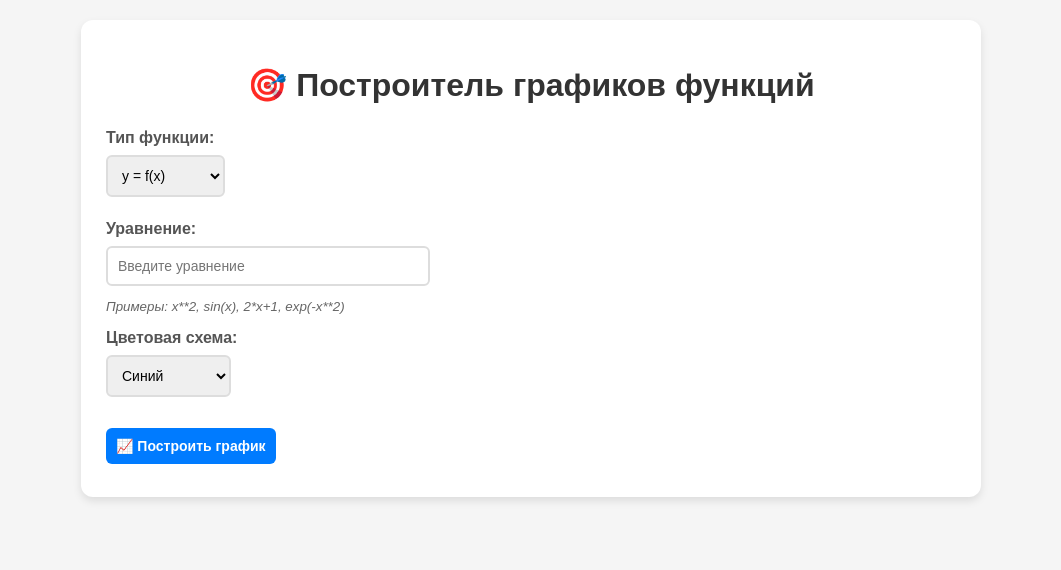
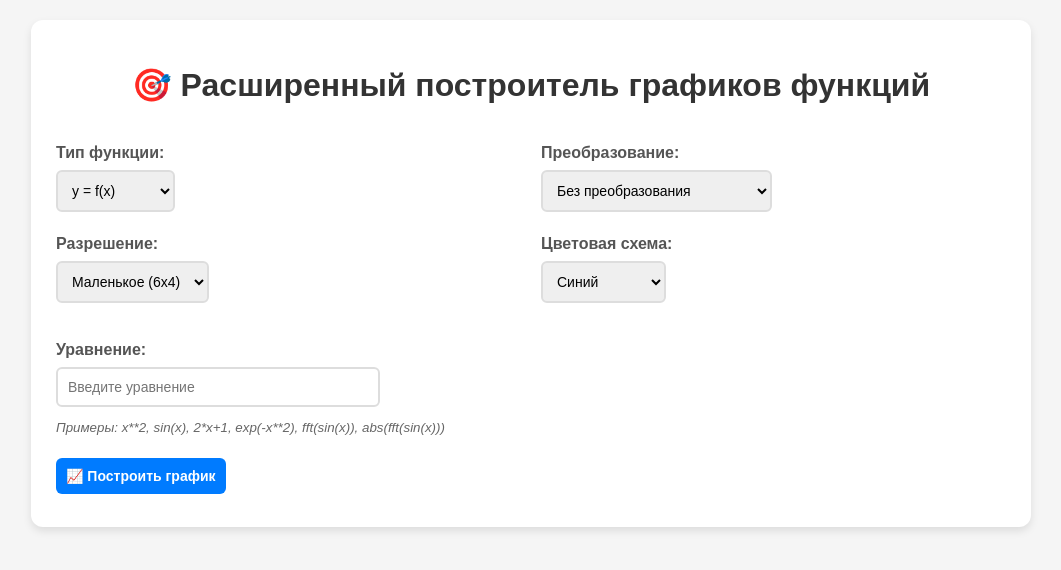
Before and after one commit to KrechkoVsevolod201/mathdraw, a Flask app: page / in a window 1280 px wide. Shown: the top 570 px of the page, without its empty margins (109-1170 px from the left). Run offline with Flask 3, Linux system fonts and the light colour scheme.

Commit message:
Базовый генератор обоев с матфункциями готов!

```diff
--- a/app.py
+++ b/app.py
@@ -9,6 +9,7 @@ import numpy as np
 import os
 from matplotlib.colors import LinearSegmentedColormap
 import matplotlib.cm as cm
+from scipy.fft import fft, fft2, fftfreq, fftshift
 
 app = Flask(__name__)
 
@@ -27,7 +28,10 @@ def take_math_equation(equation_str, variables_count=1):
             'np': np,
             'sin': np.sin, 'cos': np.cos, 'tan': np.tan,
             'sqrt': np.sqrt, 'log': np.log, 'exp': np.exp,
-            'pi': np.pi, 'e': np.e
+            'pi': np.pi, 'e': np.e,
+            'fft': fft, 'fft2': fft2, 'fftfreq': fftfreq, 'fftshift': fftshift,
+            'abs': np.abs, 'angle': np.angle, 'real': np.real, 'imag': np.imag,
+            'conj': np.conj, 'log10': np.log10, 'log2': np.log2
         }
 
         # Проверяем безопасность выражения
@@ -60,7 +64,9 @@ def get_colormap(color_name):
         'cool': cm.cool,
         'viridis': cm.viridis,
         'plasma': cm.plasma,
-        'magma': cm.magma
+        'magma': cm.magma,
+        'jet': cm.jet,
+        'inferno': cm.inferno
     }
     return colormaps.get(color_name, cm.Blues)
 
@@ -76,24 +82,72 @@ def get_single_color(color_name):
     }
     return colors.get(color_name, '#1f77b4')
 
-def create_plot(func, color_name, variables_count=1, format='png'):
+def apply_transform(data, transform):
+    """Применяет математическое преобразование к данным"""
+    if transform == 'none':
+        return data
+    elif transform == 'abs':
+        return np.abs(data)
+    elif transform == 'angle':
+        return np.angle(data)
+    elif transform == 'real':
+        return np.real(data)
+    elif transform == 'imag':
+        return np.imag(data)
+    elif transform == 'log':
+        return np.log(np.abs(data) + 1e-10)  # Добавляем маленькое значение чтобы избежать log(0)
+    elif transform == 'log10':
+        return np.log10(np.abs(data) + 1e-10)
+    elif transform == 'fft':
+        if data.ndim == 1:
+            return np.abs(fftshift(fft(data)))
+        else:
+            return np.abs(fftshift(fft2(data)))
+    elif transform == 'fft_phase':
+        if data.ndim == 1:
+            return np.angle(fftshift(fft(data)))
+        else:
+            return np.angle(fftshift(fft2(data)))
+    else:
+        return data
+
+def create_plot(func, color_name, variables_count=1, transform='none', resolution='medium', format='png'):
     """Создает график функции и возвращает его в указанном формате"""
     try:
-        plt.figure(figsize=(8, 6), dpi=100, facecolor='white')
+        # Настройка размера в зависимости от разрешения
+        resolution_map = {
+            'small': (6, 4),
+            'medium': (8, 6),
+            'large': (12, 8),
+            '4k': (16, 9)
+        }
+        figsize = resolution_map.get(resolution, (8, 6))
+
+        plt.figure(figsize=figsize, dpi=100, facecolor='white')
+
+        # Настройка количества точек в зависимости от разрешения
+        points_map = {
+            'small': 500,
+            'medium': 1000,
+            'large': 2000,
+            '4k': 4000
+        }
+        points = points_map.get(resolution, 1000)
 
         if variables_count == 3:
             # Для функций с тремя переменными (x, y, z)
-            x = np.linspace(-5, 5, 30)
-            y = np.linspace(-5, 5, 30)
-            z_val = np.linspace(-5, 5, 30)
+            grid_points = int(np.sqrt(points))
+            x = np.linspace(-5, 5, grid_points)
+            y = np.linspace(-5, 5, grid_points)
+            z_val = np.linspace(-5, 5, grid_points)
             X, Y, Z = np.meshgrid(x, y, z_val)
 
             # Вычисляем значение функции
             W = func(X, Y, Z)
+            W = apply_transform(W, transform)
 
             # Визуализируем 2D срез при z=0
-            z_index = np.abs(z_val).argmin()  # Индекс ближайшего к нулю z
-            Z_slice = Z[:, :, z_index]
+            z_index = np.abs(z_val).argmin()
             W_slice = W[:, :, z_index]
 
             colormap = get_colormap(color_name)
@@ -101,29 +155,32 @@ def create_plot(func, color_name, variables_count=1, format='png'):
 
         elif variables_count == 2:
             # Для функций с двумя переменными (x, y)
-            x = np.linspace(-10, 10, 100)
-            y = np.linspace(-10, 10, 100)
+            grid_points = int(np.sqrt(points))
+            x = np.linspace(-10, 10, grid_points)
+            y = np.linspace(-10, 10, grid_points)
             X, Y = np.meshgrid(x, y)
             Z = func(X, Y)
+            Z = apply_transform(Z, transform)
 
             colormap = get_colormap(color_name)
             plt.contourf(X, Y, Z, levels=50, cmap=colormap)
 
         else:
             # Для функций с одной переменной (x)
-            x = np.linspace(-10, 10, 1000)
+            x = np.linspace(-10, 10, points)
             y = func(x)
+            y = apply_transform(y, transform)
 
-            if color_name in ['rainbow', 'hot', 'cool', 'viridis', 'plasma', 'magma']:
+            if color_name in ['rainbow', 'hot', 'cool', 'viridis', 'plasma', 'magma', 'jet', 'inferno']:
                 # Для цветовых схем используем градиент
                 colormap = get_colormap(color_name)
                 for i in range(len(x)-1):
                     color = colormap(i/len(x))
-                    plt.plot(x[i:i+2], y[i:i+2], color=color, linewidth=3)
+                    plt.plot(x[i:i+2], y[i:i+2], color=color, linewidth=2)
             else:
                 # Для одиночных цветов
                 color = get_single_color(color_name)
-                plt.plot(x, y, color=color, linewidth=3)
+                plt.plot(x, y, color=color, linewidth=2)
 
         # Убираем все оси и обозначения
         plt.axis('off')
@@ -131,8 +188,9 @@ def create_plot(func, color_name, variables_count=1, format='png'):
 
         # Сохраняем в буфер в указанном формате
         buf = BytesIO()
+        dpi = 100 if resolution != '4k' else 150
         plt.savefig(buf, format=format, bbox_inches='tight', pad_inches=0,
-                   facecolor='white', edgecolor='none', transparent=True)
+                   facecolor='white', edgecolor='none', transparent=True, dpi=dpi)
         plt.close()
         buf.seek(0)
 
@@ -141,9 +199,9 @@ def create_plot(func, color_name, variables_count=1, format='png'):
     except Exception as e:
         raise ValueError(f"Ошибка построения графика: {e}")
 
-def print_graph(func, color_name, variables_count=1):
+def print_graph(func, color_name, variables_count=1, transform='none', resolution='medium'):
     """Создает график функции и возвращает его как base64 строку"""
-    buf = create_plot(func, color_name, variables_count, 'png')
+    buf = create_plot(func, color_name, variables_count, transform, resolution, 'png')
     return base64.b64encode(buf.getvalue()).decode('utf-8')
 
 @app.route('/')
@@ -155,6 +213,8 @@ def plot():
     equation = request.form.get('equation', '')
     color_name = request.form.get('color', 'blue')
     function_type = request.form.get('function_type', 'x')
+    transform = request.form.get('transform', 'none')
+    resolution = request.form.get('resolution', 'medium')
 
     if not equation:
         return render_template('index.html', plot_data=None, error="Введите уравнение")
@@ -168,14 +228,16 @@ def plot():
             variables_count = 1
 
         func = take_math_equation(equation, variables_count)
-        plot_data = print_graph(func, color_name, variables_count)
+        plot_data = print_graph(func, color_name, variables_count, transform, resolution)
 
         return render_template('index.html',
                              plot_data=plot_data,
                              error=None,
                              equation=equation,
                              color=color_name,
-                             function_type=function_type)
+                             function_type=function_type,
+                             transform=transform,
+                             resolution=resolution)
 
     except Exception as e:
         return render_template('index.html',
@@ -183,7 +245,9 @@ def plot():
                              error=str(e),
                              equation=equation,
                              color=color_name,
-                             function_type=function_type)
+                             function_type=function_type,
+                             transform=transform,
+                             resolution=resolution)
 
 @app.route('/download', methods=['POST'])
 def download():
@@ -191,6 +255,8 @@ def download():
     equation = request.form.get('equation', '')
     color_name = request.form.get('color', 'blue')
     function_type = request.form.get('function_type', 'x')
+    transform = request.form.get('transform', 'none')
+    resolution = request.form.get('resolution', 'medium')
 
     if not equation or not format:
         return "Ошибка: уравнение или формат не указаны", 400
@@ -208,7 +274,7 @@ def download():
         if format not in ['png', 'svg']:
             return "Неверный формат", 400
 
-        buf = create_plot(func, color_name, variables_count, format)
+        buf = create_plot(func, color_name, variables_count, transform, resolution, format)
 
         filename = f"graph.{format}"
         return Response(
--- a/templates/index.html
+++ b/templates/index.html
@@ -5,7 +5,7 @@
     <meta name="viewport" content="width=device-width, initial-scale=1.0">
     <title>График функции</title>
     <style>
-        body { font-family: Arial, sans-serif; max-width: 900px; margin: 0 auto; padding: 20px; background: #f5f5f5; }
+        body { font-family: Arial, sans-serif; max-width: 1000px; margin: 0 auto; padding: 20px; background: #f5f5f5; }
         .container { background: white; padding: 25px; border-radius: 12px; box-shadow: 0 4px 8px rgba(0,0,0,0.1); }
         input, select, button { padding: 10px; margin: 8px 0; border: 2px solid #ddd; border-radius: 6px; font-size: 14px; }
         input { width: 300px; }
@@ -21,13 +21,17 @@
         small { color: #666; font-style: italic; display: block; margin-top: 5px; }
         h1 { color: #333; text-align: center; margin-bottom: 25px; }
         label { font-weight: bold; color: #555; }
+        .form-row { display: flex; gap: 20px; flex-wrap: wrap; }
+        .form-column { flex: 1; min-width: 250px; }
     </style>
 </head>
 <body>
     <div class="container">
-        <h1>🎯 Построитель графиков функций</h1>
+        <h1>🎯 Расширенный построитель графиков функций</h1>
 
         <form method="POST" action="/plot" id="plotForm">
+            <div class="form-row">
+                <div class="form-column">
                     <div class="form-group">
                         <label>Тип функции:</label><br>
                         <select name="function_type" id="functionType">
@@ -38,17 +42,30 @@
                     </div>
 
                     <div class="form-group">
-                <label id="equationLabel">Уравнение:</label><br>
-                <input type="text" name="equation" value="{{ equation or '' }}" placeholder="Введите уравнение" id="equationInput">
-                <div id="xExamples" class="{% if function_type != 'x' %}hidden{% endif %}">
-                    <small>Примеры: x**2, sin(x), 2*x+1, exp(-x**2)</small>
+                        <label>Разрешение:</label><br>
+                        <select name="resolution">
+                            <option value="small" {% if resolution == 'small' %}selected{% endif %}>Маленькое (6x4)</option>
+                            <option value="medium" {% if resolution == 'medium' %}selected{% endif %}>Среднее (8x6)</option>
+                            <option value="large" {% if resolution == 'large' %}selected{% endif %}>Большое (12x8)</option>
+                            <option value="4k" {% if resolution == '4k' %}selected{% endif %}>4K (16x9)</option>
+                        </select>
                     </div>
-                <div id="xyExamples" class="{% if function_type != 'xy' %}hidden{% endif %}">
-                    <small>Примеры: x**2 + y**2, sin(x)*cos(y), exp(-(x**2+y**2))</small>
                 </div>
-                <div id="xyzExamples" class="{% if function_type != 'xyz' %}hidden{% endif %}">
-                    <small>Примеры: x**2 + y**2 + z**2, sin(x)+cos(y)+tan(z)</small>
-                </div>
+
+                <div class="form-column">
+                    <div class="form-group">
+                        <label>Преобразование:</label><br>
+                        <select name="transform">
+                            <option value="none" {% if transform == 'none' %}selected{% endif %}>Без преобразования</option>
+                            <option value="abs" {% if transform == 'abs' %}selected{% endif %}>Абсолютное значение (abs)</option>
+                            <option value="angle" {% if transform == 'angle' %}selected{% endif %}>Фаза (angle)</option>
+                            <option value="real" {% if transform == 'real' %}selected{% endif %}>Действительная часть (real)</option>
+                            <option value="imag" {% if transform == 'imag' %}selected{% endif %}>Мнимая часть (imag)</option>
+                            <option value="log" {% if transform == 'log' %}selected{% endif %}>Логарифм (log)</option>
+                            <option value="log10" {% if transform == 'log10' %}selected{% endif %}>Логарифм по base 10 (log10)</option>
+                            <option value="fft" {% if transform == 'fft' %}selected{% endif %}>Фурье-спектр (FFT)</option>
+                            <option value="fft_phase" {% if transform == 'fft_phase' %}selected{% endif %}>Фаза Фурье (FFT phase)</option>
+                        </select>
                     </div>
 
                     <div class="form-group">
@@ -66,7 +83,25 @@
                             <option value="viridis" {% if color == 'viridis' %}selected{% endif %}>Viridis</option>
                             <option value="plasma" {% if color == 'plasma' %}selected{% endif %}>Plasma</option>
                             <option value="magma" {% if color == 'magma' %}selected{% endif %}>Magma</option>
+                            <option value="jet" {% if color == 'jet' %}selected{% endif %}>Jet</option>
+                            <option value="inferno" {% if color == 'inferno' %}selected{% endif %}>Inferno</option>
                         </select>
+                    </div>
+                </div>
+            </div>
+
+            <div class="form-group">
+                <label id="equationLabel">Уравнение:</label><br>
+                <input type="text" name="equation" value="{{ equation or '' }}" placeholder="Введите уравнение" id="equationInput">
+                <div id="xExamples" class="{% if function_type != 'x' %}hidden{% endif %}">
+                    <small>Примеры: x**2, sin(x), 2*x+1, exp(-x**2), fft(sin(x)), abs(fft(sin(x)))</small>
+                </div>
+                <div id="xyExamples" class="{% if function_type != 'xy' %}hidden{% endif %}">
+                    <small>Примеры: x**2 + y**2, sin(x)*cos(y), exp(-(x**2+y**2)), fft2(sin(x)*cos(y))</small>
+                </div>
+                <div id="xyzExamples" class="{% if function_type != 'xyz' %}hidden{% endif %}">
+                    <small>Примеры: x**2 + y**2 + z**2, sin(x)+cos(y)+tan(z)</small>
+                </div>
             </div>
 
             <button type="submit">📈 Построить график</button>
@@ -88,6 +123,8 @@
                     <input type="hidden" name="equation" value="{{ equation }}">
                     <input type="hidden" name="color" value="{{ color }}">
                     <input type="hidden" name="function_type" value="{{ function_type }}">
+                    <input type="hidden" name="transform" value="{{ transform }}">
+                    <input type="hidden" name="resolution" value="{{ resolution }}">
                     <input type="hidden" name="format" value="png">
                     <button type="submit">💾 Скачать PNG</button>
                 </form>
@@ -96,6 +133,8 @@
                     <input type="hidden" name="equation" value="{{ equation }}">
                     <input type="hidden" name="color" value="{{ color }}">
                     <input type="hidden" name="function_type" value="{{ function_type }}">
+                    <input type="hidden" name="transform" value="{{ transform }}">
+                    <input type="hidden" name="resolution" value="{{ resolution }}">
                     <input type="hidden" name="format" value="svg">
                     <button type="submit">💾 Скачать SVG</button>
                 </form>
```
Lines whose indentation alone changed are shown as unchanged.
